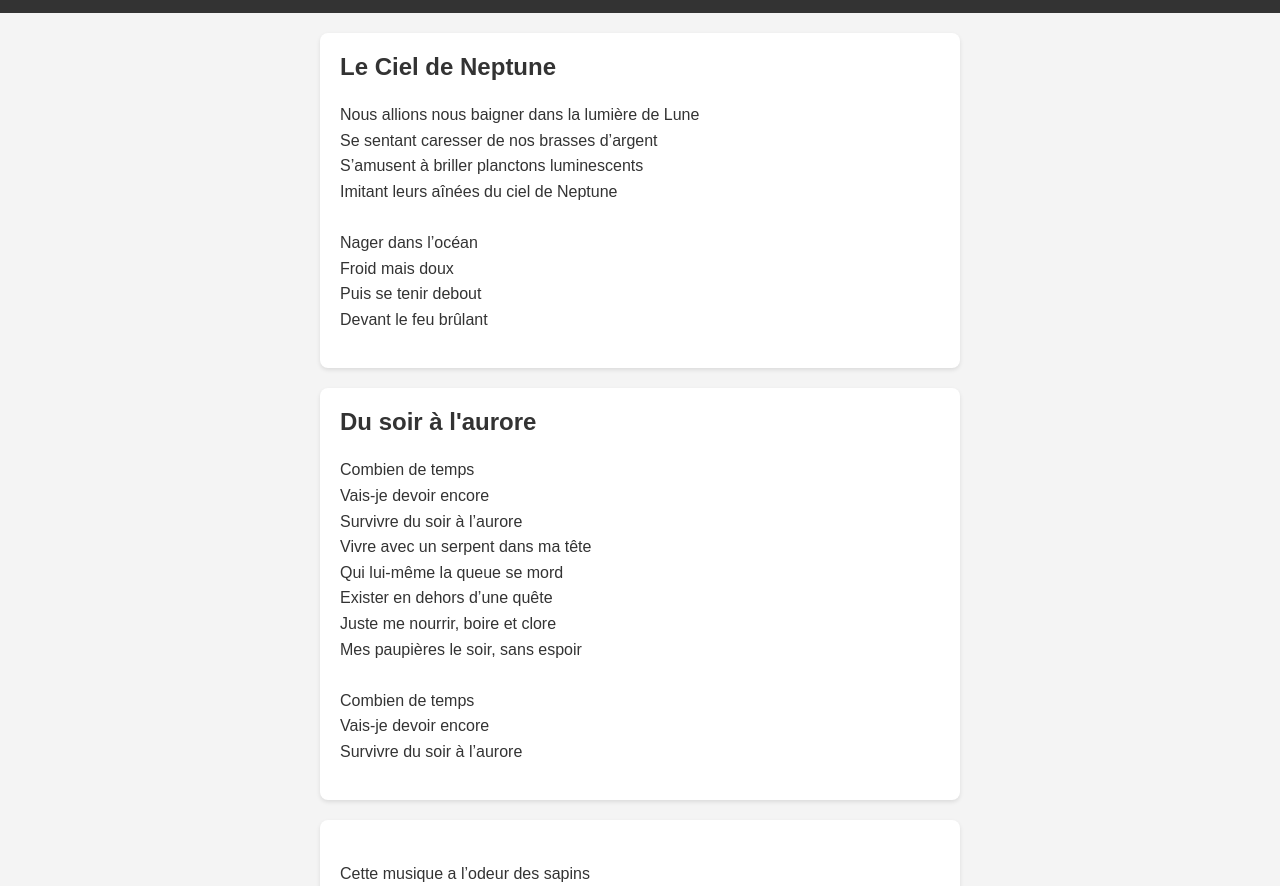
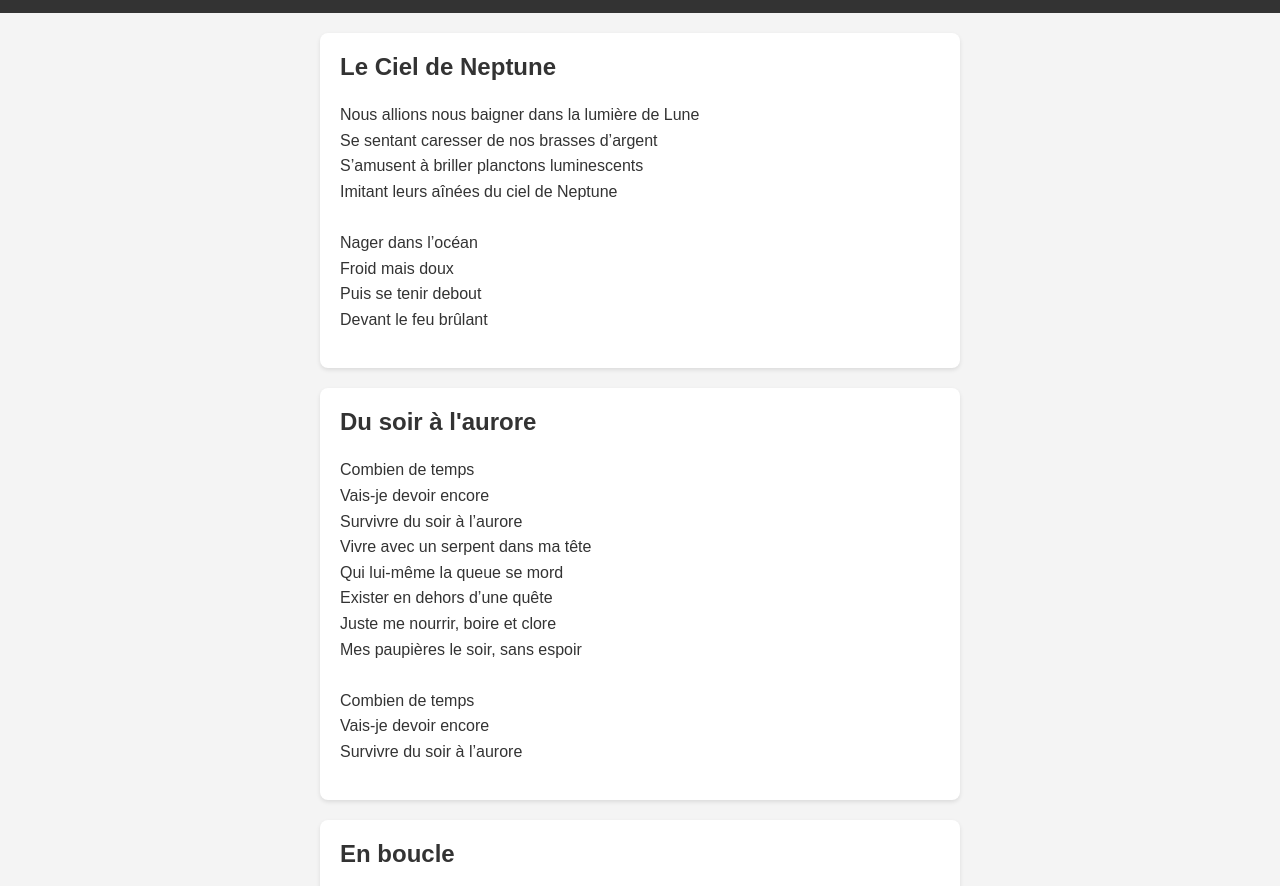
Before and after one commit to Lendormie/mes_poemes, a plain HTML site: page docs/index.html in a window 1280 px wide. Shown: the part 56-942 px from the top of the page. Drawn offline with Linux system fonts and the light colour scheme.

Commit message:
Update index.html

```diff
--- a/docs/index.html
+++ b/docs/index.html
@@ -43,7 +43,7 @@ Survivre du soir à l’aurore</p>
         </article>
 
 	<article>
-            <h2></h2>
+            <h2>En boucle</h2>
             <p>Cette musique a l’odeur des sapins<br>
 La profondeur du noir<br>
 Le mouvement des vagues<br>
```
